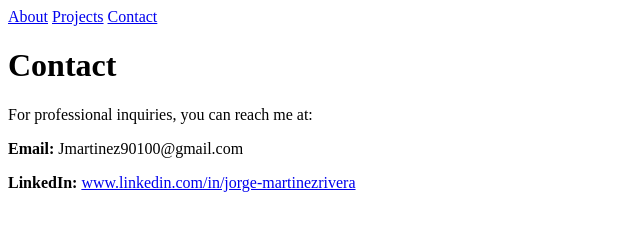
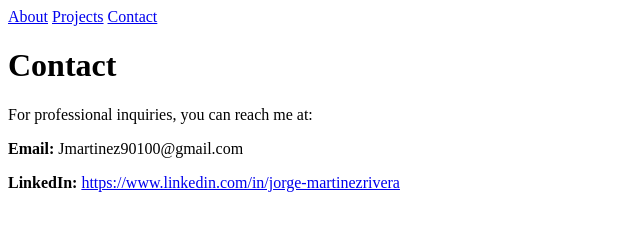
Before and after one commit to Jmar100/Website, a plain HTML site: page contact.html in a window 1280 px wide. Shown: the full height of the page, 0-640 px from the left. Drawn offline with Linux system fonts and the light colour scheme.

Commit message:
Updated contact.html
Fixing the linkedin link

```diff
--- a/contact.html
+++ b/contact.html
@@ -25,8 +25,8 @@
 
   <p>
     <strong>LinkedIn:</strong>
-    <a href="www.linkedin.com/in/jorge-martinezrivera" target="_blank">
-      www.linkedin.com/in/jorge-martinezrivera
+    <a href="https://www.linkedin.com/in/jorge-martinezrivera" target="_blank">
+      https://www.linkedin.com/in/jorge-martinezrivera
     </a>
   </p>
 
```
